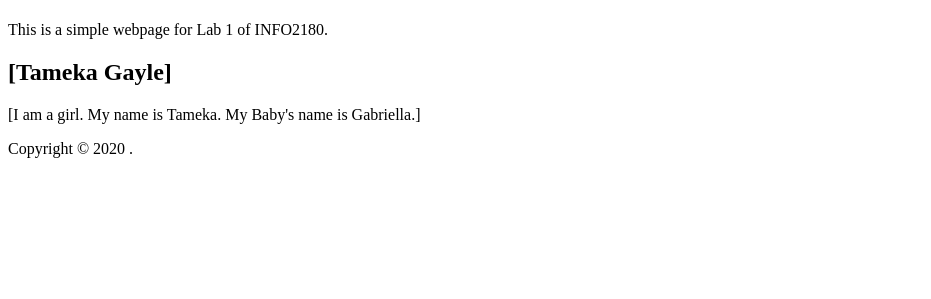
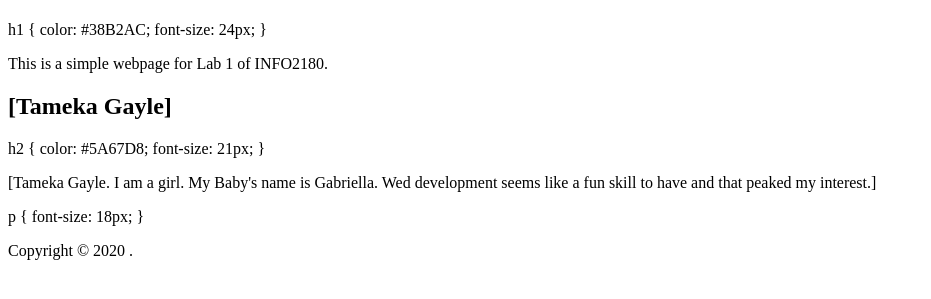
Before and after one commit to Tameka1Gayle/info2180-lab1, a plain HTML site: page index.html in a window 1280 px wide. Shown: the part 59-358 px from the top of the page, without its empty margins (0-931 px from the left). Drawn offline with Linux system fonts and the light colour scheme.

Commit message:
index.html

```diff
--- a/index.html
+++ b/index.html
@@ -4,16 +4,30 @@
     <meta charset="UTF-8">
     <meta name="viewport" content="width=devicewidth, initial-scale=1.0">
     <meta http-equiv="X-UA-Compatible" content="ie=edge">
+    <link rel="stylesheet" href="styles.css">
     <title>INFO2180 Lab 1</title>
 </head>
 <body>
  <header>
      <h1>INFO2180 Lab 1</h1>
+	h1 {
+  		color: #38B2AC;
+  		font-size: 24px;
+	}
+
      <p>This is a simple webpage for Lab 1 of INFO2180.</p>
  </header>
  <main>
  <h2>[Tameka Gayle]</h2>
- <p>[I am a girl. My name is Tameka. My Baby's name is Gabriella.]</p>
+	h2 {
+  		color: #5A67D8;
+  		font-size: 21px;
+	}
+
+ <p>[Tameka Gayle. I am a girl. My Baby's name is Gabriella. Wed development seems like a fun skill to have and that peaked my interest.]</p>
+	p {
+    		font-size: 18px;
+	}
  </main>
  <footer>
  <p>Copyright &copy; 2020 <TLG>.</p>
```
